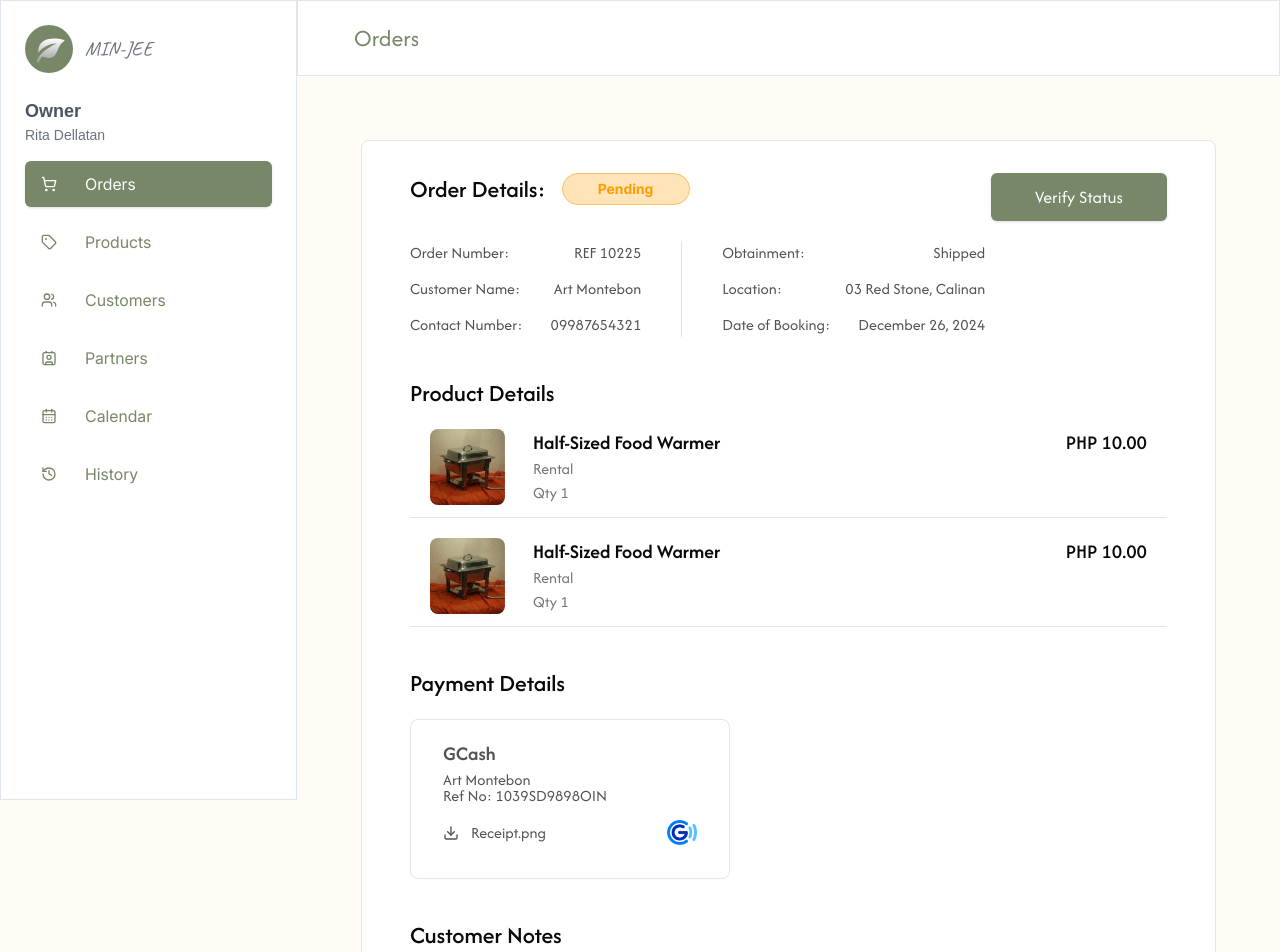
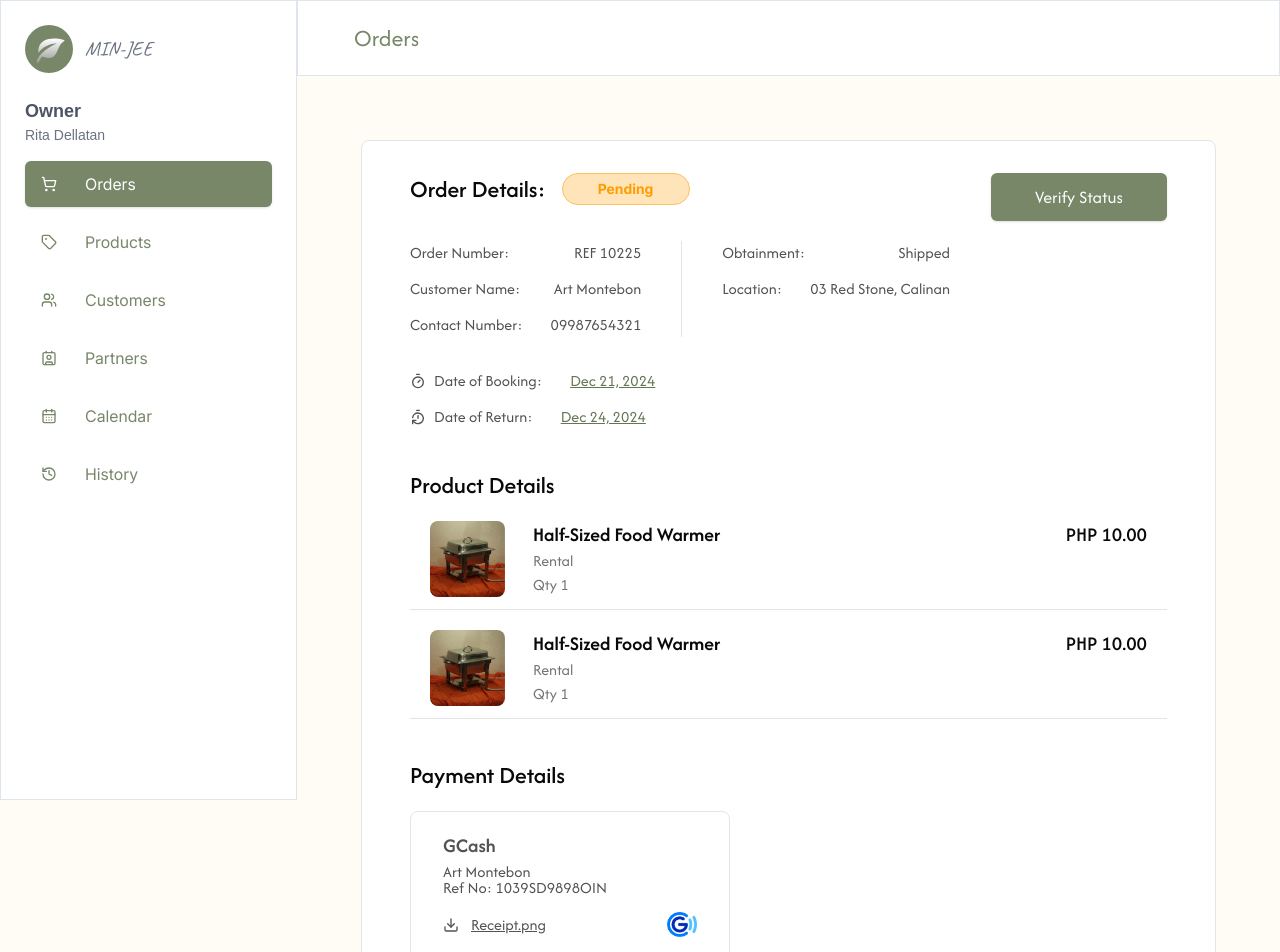
Before and after one commit to ykylejan/Min-Jee, a Next.js app: page /orders/order-item in a window 1280 px wide. Shown: the top 952 px of the page. Built offline with nearby package versions, Linux system fonts and the light colour scheme.

Commit message:
feat: add view receipt to owner page

```diff
--- a/src/app/(customer)/(root)/receipt/page.tsx
+++ b/src/app/(customer)/(root)/receipt/page.tsx
@@ -10,7 +10,7 @@ const page = () => {
     }
 
     return (
-        <div className="min-h-screen bg-[#FFFBF5] pt-[120px]">
+        <div className="min-h-screen bg-[#FFFBF5] pt-[120px] flex justify-center pb-40">
             <Receipt data={data} />
         </div>
     );
--- a/src/app/(owner)/orders/order-item/page.tsx
+++ b/src/app/(owner)/orders/order-item/page.tsx
@@ -5,6 +5,7 @@ import PaymentDetailsItem from "@/components/OwnerPage/PaymentDetailsItem";
 import ProductDetailsItem from "@/components/OwnerPage/ProductDetailsItem";
 import { Button } from "@/components/ui/button";
 import { Textarea } from "@/components/ui/textarea";
+import Link from "next/link";
 import React from "react";
 
 const page = () => {
@@ -49,9 +50,12 @@ const page = () => {
                 />
             </div>
 
-            <Button className="bg-transparent border border-camouflage-400 text-camouflage-400 hover:bg-camouflage-400 hover:text-white mt-24 w-32">
-                View Receipt
-            </Button>
+            <Link href={"/orders/order-item/receipt"}>
+                <Button
+                    className="bg-transparent border border-camouflage-400 text-camouflage-400 hover:bg-camouflage-400 hover:text-white mt-24 w-32">
+                    View Receipt
+                </Button>
+            </Link>
 
 
         </div>
--- /dev/null
+++ b/src/app/(owner)/orders/order-item/receipt/page.tsx
@@ -0,0 +1,34 @@
+'use client'
+
+import Receipt from '@/components/ReceiptCard/Receipt'
+import { MoveLeft } from 'lucide-react'
+import { useRouter } from 'next/navigation'
+import React from 'react'
+
+const page = () => {
+    const data = {
+        customerName: "Kyle Dellatan",
+        subtotal: 5000,
+        deliveryfee: 100,
+    }
+
+    const router = useRouter();
+
+    return (
+        <div className='flex justify-center'>
+            <div className='space-y-3'>
+
+                <div onClick={() => router.back()}>
+                    <MoveLeft
+                        width={25} height={25}
+                        className='hover:cursor-pointer'
+                    />
+                </div>
+
+                <Receipt data={data} />
+            </div>
+        </div>
+    )
+}
+
+export default page
--- a/src/app/(owner)/orders/page.tsx
+++ b/src/app/(owner)/orders/page.tsx
@@ -42,9 +42,6 @@ const page = () => {
                 <CardContent>
 
                     <Table>
-                        <TableCaption>
-                            A list of your recent invoices.
-                        </TableCaption>
                         <TableHeader>
                             <TableRow>
                                 <TableHead className="w-[150px]">Order ID</TableHead>
@@ -55,6 +52,7 @@ const page = () => {
                             </TableRow>
                         </TableHeader>
                         <TableBody>
+                            {/* 5 rows is ideal */}
                             <TableRow
                                 className="hover:cursor-pointer"
                                 onClick={() => handleRowClick("order-item")}
--- a/src/components/OwnerPage/OrderDetailsSection.tsx
+++ b/src/components/OwnerPage/OrderDetailsSection.tsx
@@ -1,8 +1,11 @@
+import { Timer, TimerReset } from 'lucide-react'
 import React from 'react'
 
 const OrderDetailsSection = () => {
     return (
-        <div className="flex flex-row gap-x-10 mt-5 font-afacad text-neutral-600">
+        <div className="mt-5 font-afacad text-neutral-600">
+
+            <div className="flex flex-row gap-x-10">
                 <div className="space-y-3">
                     <h1 className="flex justify-between gap-x-7">
                         <span>Order Number:</span>
@@ -29,11 +32,29 @@ const OrderDetailsSection = () => {
                         <span>Location:</span>
                         <span>03 Red Stone, Calinan</span>
                     </h1>
-                <h1 className="flex justify-between gap-x-7">
+                </div>
+            </div>
+
+
+            <div className="mt-8 w-fit space-y-3">
+                <div className="flex items-center gap-x-2">
+                    <Timer width={16} height={16}/>
+                    <h1 className='flex justify-between gap-x-7'>
                         <span>Date of Booking:</span>
-                    <span>December 26, 2024</span>
+                        <span className='font-afacad text-camouflage-500 underline'>Dec 21, 2024</span>
                     </h1>
                 </div>
+
+                <div className="flex items-center gap-x-2">
+                    <TimerReset width={16} height={16}/>
+                    <h1 className='flex justify-between gap-x-7'>
+                        <span>Date of Return:</span>
+                        <span className='font-afacad text-camouflage-500 underline'>Dec 24, 2024</span>
+                    </h1>
+                </div>
+            </div>
+
+
         </div>
     )
 }
--- a/src/components/OwnerPage/PaymentDetailsItem.tsx
+++ b/src/components/OwnerPage/PaymentDetailsItem.tsx
@@ -15,7 +15,7 @@ const PaymentDetailsItem = () => {
             <div className="flex justify-between mt-3">
                 <div className="flex items-center gap-x-3">
                     <Download width={16} height={16} />
-                    <h1>Receipt.png</h1>
+                    <h1 className='underline'>Receipt.png</h1>
                 </div>
 
                 <img src={icons.gcashActive.src} width={30} height={25} />
--- a/src/components/ReceiptCard/Receipt.tsx
+++ b/src/components/ReceiptCard/Receipt.tsx
@@ -7,7 +7,7 @@ const Receipt = ({data}: any) => {
     // console.log("customer name: ", data.customerName)
 
     return (
-        <div className="flex justify-center pb-40">
+        <div className="">
             <div className="bg-white border border-[##D2D6DA] w-[750px] h-auto rounded-lg px-24 py-20">
                 <h1 className="text-[#6B7280] font-afacad_bold">
                     Order Successful
```
Lines whose indentation alone changed are shown as unchanged.
